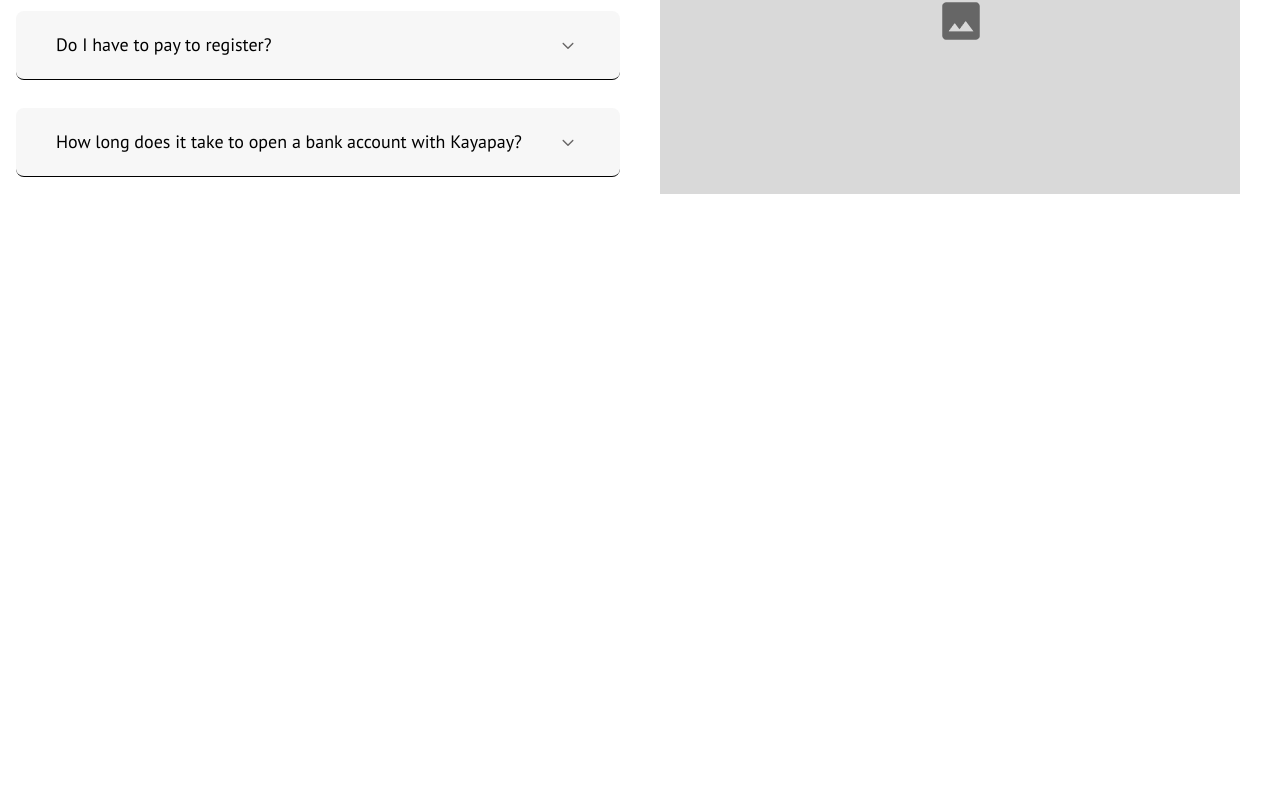
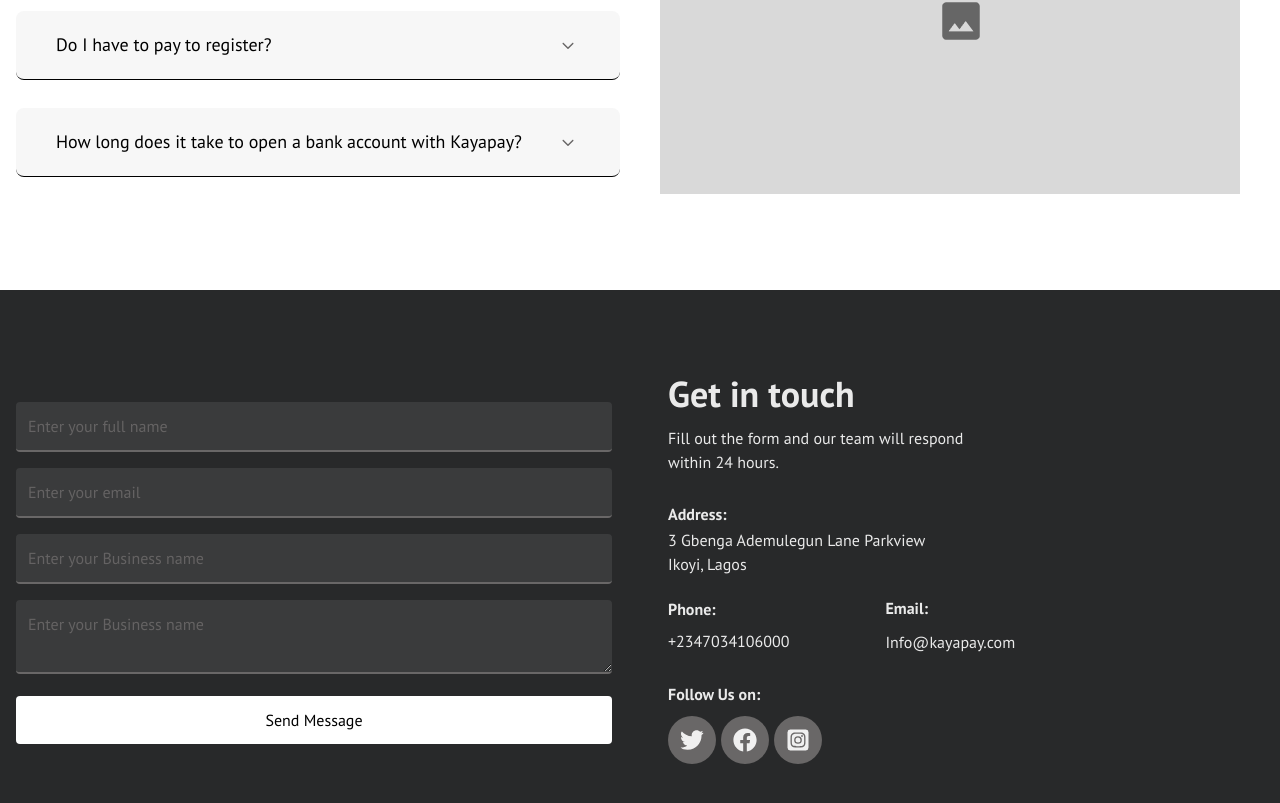
Before and after one commit to Kaya-Africa-Technology/kp-web, a Next.js app: page / in a window 1280 px wide. Shown: the part 3144-3947 px from the top of the page. Before the commit the page ends 3434 px from the top, so only its background shows below. Built offline with nearby package versions, Linux system fonts and the light colour scheme.

Commit message:
feature(contact-us): created the contact us section

```diff
--- /dev/null
+++ b/Components/Landing/Contact.jsx
@@ -0,0 +1,63 @@
+import React from 'react'
+import { FaTwitter, FaFacebook,FaInstagramSquare } from "react-icons/fa";
+
+function Contact() {
+  return (
+    <div className='py-5 bg-darkGray'>
+        <div className='container px-4 mx-auto my-2'>
+            <div className="flex flex-col-reverse items-center justify-between space-y-14 lg:space-x-14 lg:flex-row">
+                <div className='flex-1 w-full'>
+                    <input type="text" className='w-full py-3 mb-4 border-0 border-b-2 rounded outine-none text-primary/80 placeholder:text-gray/90 border-gray bg-extraLightGray/10 focus:ring-0 focus:outline-none focus:border-b-2 focus:border-gray' placeholder='Enter your full name' />
+                    <input type="text" className='w-full py-3 mb-4 border-0 border-b-2 rounded outine-none text-primary/80 placeholder:text-gray/90 border-gray bg-extraLightGray/10 focus:ring-0 focus:outline-none focus:border-b-2 focus:border-gray' placeholder='Enter your email' />
+                    <input type="text" className='w-full py-3 mb-4 border-0 border-b-2 rounded outine-none text-primary/80 placeholder:text-gray/90 border-gray bg-extraLightGray/10 focus:ring-0 focus:outline-none focus:border-b-2 focus:border-gray' placeholder='Enter your Business name' />
+                    <textarea name="" cols="30" className='w-full py-3 mb-4 border-0 border-b-2 rounded outine-none text-primary/80 placeholder:text-gray/90 border-gray bg-extraLightGray/10 focus:ring-0 focus:outline-none focus:border-b-2 focus:border-gray' placeholder='Enter your Business name'></textarea>
+                    <button type="submit" className='w-full py-3 px-2.5 mb-4 text-base font-medium rounded bg-primary'>Send Message</button>
+                </div>
+                <div className='flex-1 w-full'>
+                    <div className='mb-7'>
+                       <h1 className="mb-3 text-3xl font-bold text-primary/90 lg:text-4xl">Get in touch</h1>
+                       <p className="text-base w-80 text-primary/90">Fill out the form and our team will respond within 24 hours.</p>
+                    </div>
+
+
+                    <div className="inline-flex flex-col space-y-0.5 items-start justify-start text-primary/90 mb-5">
+                        <p className="text-base font-bold">Address:</p>
+                        <p className="text-base">3 Gbenga Ademulegun Lane Parkview<br/>Ikoyi, Lagos</p>
+                    </div>
+
+                    <div className="flex flex-col items-start justify-start space-x-0 space-y-3 mb-7 lg:space-x-24 text-primary/90 lg:justify-start lg:items-center lg:flex-row lg:space-y-0">
+                        <div className="inline-flex flex-col items-start space-y-2 lg:justify-start">
+                            <p className="text-base font-bold text-gray-50">Phone:</p>
+                            <a href="#" className="text-base text-gray-50">+2347034106000</a>
+                        </div>
+                        <div className="flex flex-col space-y-2.5 items-start lg:justify-start">
+                            <p className="text-base font-bold">Email:</p>
+                            <a href="#" className="text-base">Info@kayapay.com</a>
+                        </div>
+                    </div>
+
+                    <div className="inline-flex flex-col space-y-2.5 items-start justify-start mb-20 text-primary/90">
+                        <p className="text-base font-bold text-gray-50">Follow Us on:</p>
+                        <div className="inline-flex space-x-1.5 items-center justify-between w-full">
+                            <a href="#" className="relative group" style={{width: 47, height: 47,}}>
+                                <div className="w-12 h-12 transition-all duration-300 ease-in-out rounded-full bg-gray group-hover:bg-gray/30"/>
+                                <FaTwitter className="absolute inset-0 w-6 h-6 m-auto rounded-lg group-hover:text-blue-400" />
+                            </a>
+                            <a href="#" className="relative group" style={{width: 47, height: 47,}}>
+                                <div className="w-12 h-12 transition-all duration-300 ease-in-out rounded-full bg-gray group-hover:bg-gray/30"/>
+                                <FaFacebook className="absolute inset-0 w-6 h-6 m-auto rounded-lg group-hover:text-blue-500" />
+                            </a>
+                            <a href="#" className="relative group" style={{width: 47, height: 47,}}>
+                                <div className="w-12 h-12 transition-all duration-300 ease-in-out rounded-full bg-gray group-hover:bg-gray/30"/>
+                                <FaInstagramSquare className="absolute inset-0 w-6 h-6 m-auto rounded-lg group-hover:text-red-400" />
+                            </a>
+                        </div>
+                    </div>
+                </div>
+            </div>
+        </div>
+    </div>
+  )
+}
+
+export default Contact
--- a/package.json
+++ b/package.json
@@ -17,6 +17,7 @@
     "react-icons": "^4.7.1"
   },
   "devDependencies": {
+    "@tailwindcss/forms": "^0.5.3",
     "autoprefixer": "^10.4.13",
     "postcss": "^8.4.19",
     "tailwindcss": "^3.2.4"
--- a/pages/index.js
+++ b/pages/index.js
@@ -3,6 +3,7 @@
 import KayaCapital from '../Components/Landing/KayaCapital'
 import AboutKaya from '../Components/Landing/AboutKaya'
 import Faqs from '../Components/Landing/Faqs'
+import Contact from '../Components/Landing/Contact'
 
 
 export default function Home() {
@@ -18,6 +19,7 @@
         <KayaCapital />
         <AboutKaya />
         <Faqs />
+        <Contact />
       </div>
 
     </div>
--- a/tailwind.config.js
+++ b/tailwind.config.js
@@ -10,12 +10,14 @@
         primary: "#ffffff",
         secondary: "#1d1d1d",
         gray: "#696767",
-        lightGray: "#F7F7F7"
+        lightGray: "#F7F7F7",
+        darkGray: "#28292A",
+        extraLightGray: "#D9D9D9"
       },
     },
     container: {
       center: true,
     },
   },
-  plugins: [],
+  plugins: [require('@tailwindcss/forms')],
 }
```
Also changed, not shown: 1 other file (tests, documents, lock files or other folders).
